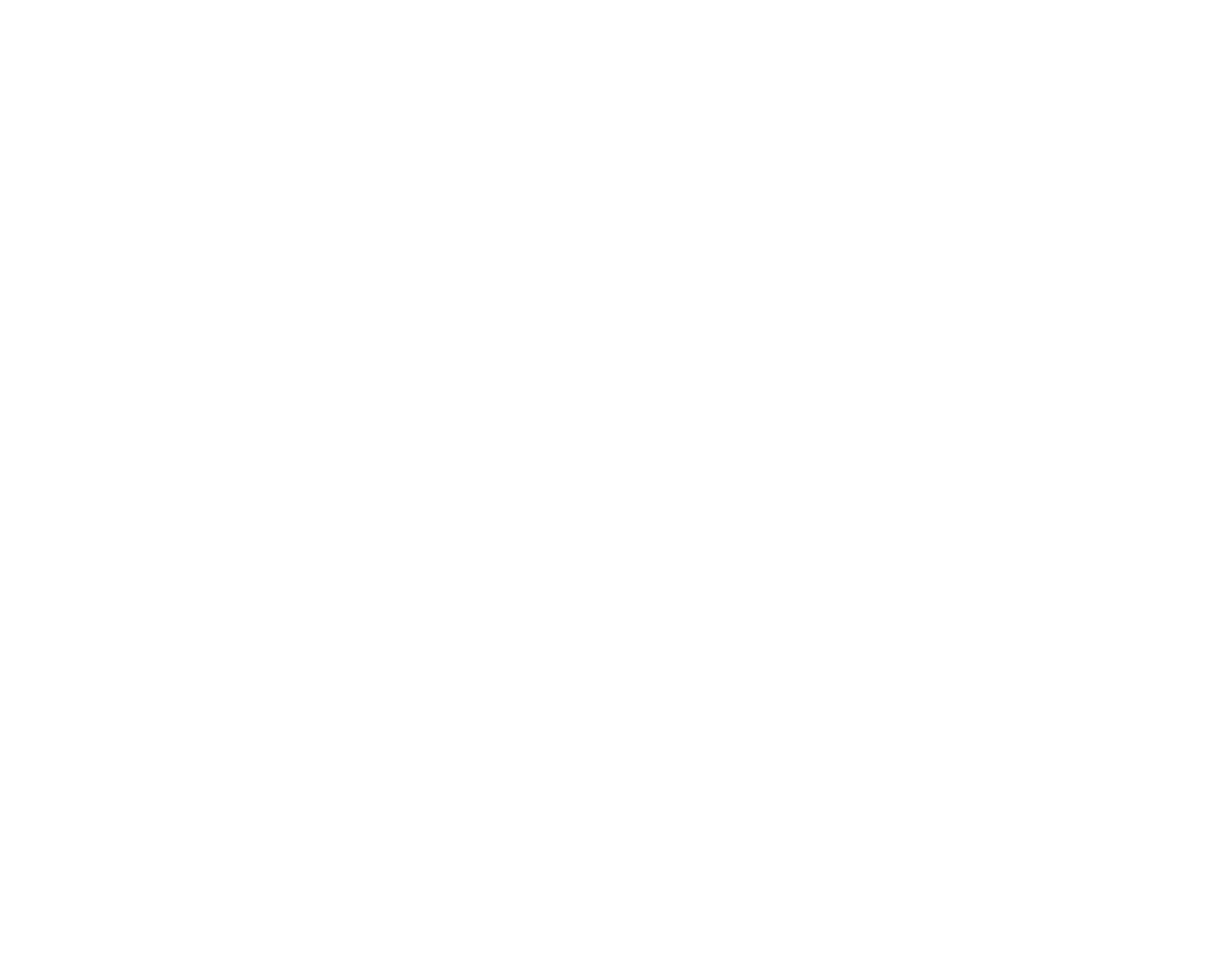
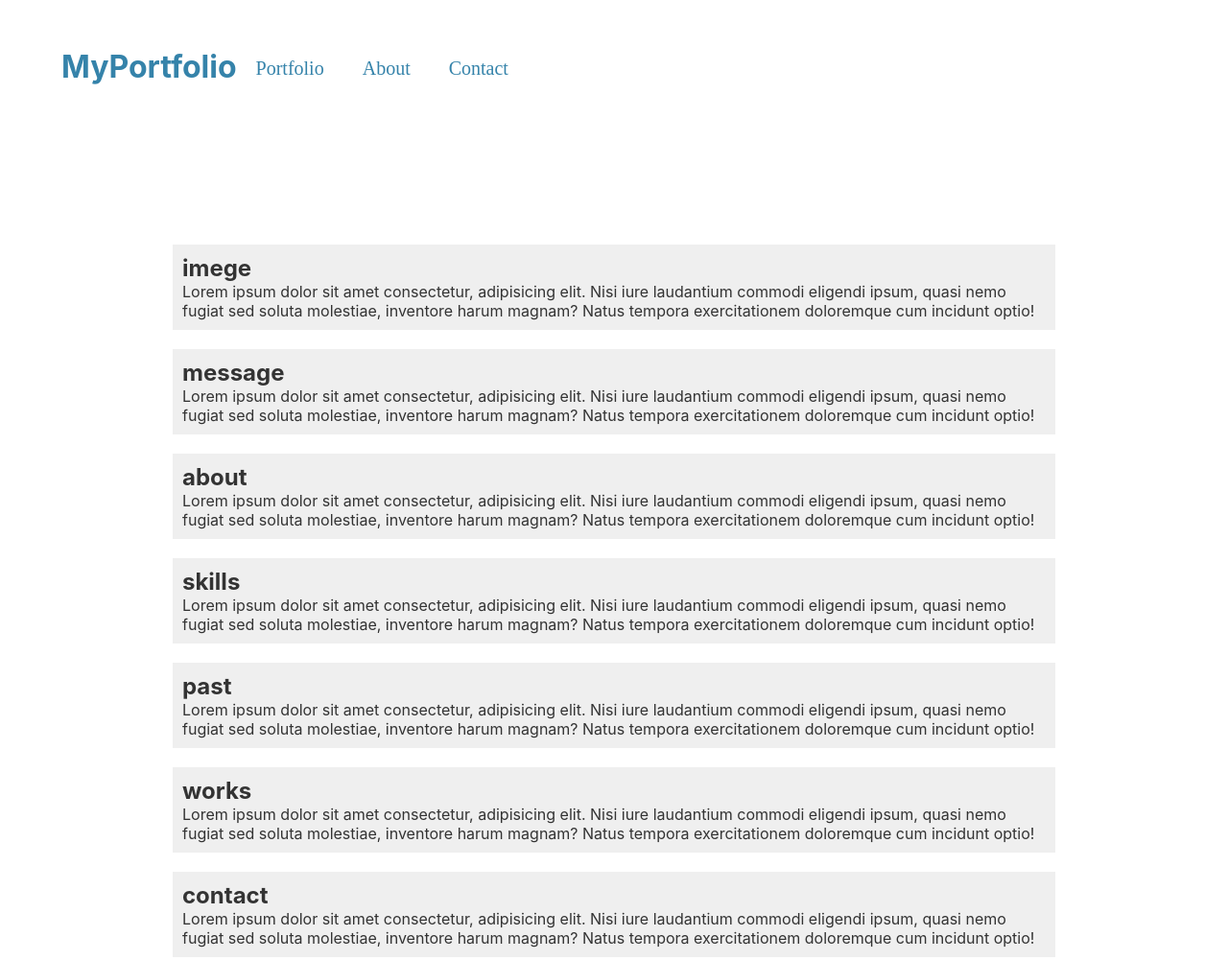
Before and after one commit to may-tech/portfolio_site, a plain HTML site: page index.html in a window 1280 px wide. Shown: the whole page at 96% size. Before the commit the page ends 800 px from the top, so only its background shows below. Drawn offline with Linux system fonts and the light colour scheme.

Commit message:
[add] global-nav, section の追加

```diff
--- a/index.html
+++ b/index.html
@@ -7,7 +7,54 @@
   <title>MyPortfolio</title>
 </head>
 <body>
-  <header></header>
+  <header>
+    <div class="header_container">
+      <div class="logo">
+        <a href="index.html">
+          <h1>MyPortfolio</h1>
+        </a>
+      </div>
+      <nav>
+        <ul class="global-nav">
+          <li><a href="portfolio.html">Portfolio</a></li>
+          <li><a href="About.html">About</a></li>
+          <li><a href="Contact.html">Contact</a></li>
+        </ul>
+      </nav>
+    </div>
+  </header>
+  <div id="wrap">
+    <div class="content">
+      <section class="image">
+        <h1>imege</h1>
+        <p>Lorem ipsum dolor sit amet consectetur, adipisicing elit. Nisi iure laudantium commodi eligendi ipsum, quasi nemo fugiat sed soluta molestiae, inventore harum magnam? Natus tempora exercitationem doloremque cum incidunt optio!</p>
+      </section>
+      <section class="message">
+        <h1>message</h1>
+        <p>Lorem ipsum dolor sit amet consectetur, adipisicing elit. Nisi iure laudantium commodi eligendi ipsum, quasi nemo fugiat sed soluta molestiae, inventore harum magnam? Natus tempora exercitationem doloremque cum incidunt optio!</p>
+      </section>
+      <section class="about">
+        <h1>about</h1>
+        <p>Lorem ipsum dolor sit amet consectetur, adipisicing elit. Nisi iure laudantium commodi eligendi ipsum, quasi nemo fugiat sed soluta molestiae, inventore harum magnam? Natus tempora exercitationem doloremque cum incidunt optio!</p>
+      </section>
+      <section class="skills">
+        <h1>skills</h1>
+        <p>Lorem ipsum dolor sit amet consectetur, adipisicing elit. Nisi iure laudantium commodi eligendi ipsum, quasi nemo fugiat sed soluta molestiae, inventore harum magnam? Natus tempora exercitationem doloremque cum incidunt optio!</p>
+      </section>
+      <section class="past">
+        <h1>past</h1>
+        <p>Lorem ipsum dolor sit amet consectetur, adipisicing elit. Nisi iure laudantium commodi eligendi ipsum, quasi nemo fugiat sed soluta molestiae, inventore harum magnam? Natus tempora exercitationem doloremque cum incidunt optio!</p>
+      </section>
+      <section class="works">
+        <h1>works</h1>
+        <p>Lorem ipsum dolor sit amet consectetur, adipisicing elit. Nisi iure laudantium commodi eligendi ipsum, quasi nemo fugiat sed soluta molestiae, inventore harum magnam? Natus tempora exercitationem doloremque cum incidunt optio!</p>
+      </section>
+      <section class="contact">
+        <h1>contact</h1>
+        <p>Lorem ipsum dolor sit amet consectetur, adipisicing elit. Nisi iure laudantium commodi eligendi ipsum, quasi nemo fugiat sed soluta molestiae, inventore harum magnam? Natus tempora exercitationem doloremque cum incidunt optio!</p>
+      </section>
+    </div>
+  </div>
   <footer></footer>
 
   <script src="main.js"></script>
--- a/styles.css
+++ b/styles.css
@@ -0,0 +1,130 @@
+@charset "utf-8";
+
+p,h1,h2,h3,h4,h5,h6{
+  margin:0;
+}
+
+img{
+  vertical-align:bottom;
+}
+
+ul{
+  margin:0;
+  padding:0;
+}
+
+body{
+  overflow-x: hidden;
+  overflow-y: scroll;
+  font-family: "SF Pro JP","SF Pro Text","SF Pro Icons","Hiragino Kaku Gothic Pro","ヒラギノ角ゴ Pro W3",メイリオ,Meiryo,"ＭＳ Ｐゴシック","Helvetica Neue",Helvetica,Arial,sans-serif;
+  color: #333;
+}
+
+header{
+  position: fixed;
+  z-index: 99;
+  top: 0;
+  left: 0;
+  width: 100%;
+  transition-duration: .5s;
+  padding-top: 90px;
+  margin-top: -90px;
+}
+
+a{
+  color:#3583aa;
+  text-decoration:none;
+}
+
+a:visited{
+  color:#788d98;
+}
+
+a:hover{
+  text-decoration:underline;
+}
+
+.logo{
+  float:left;
+  margin-top:50px;
+}
+
+.global-nav{
+  /* float:right; */
+  margin-top:60px;
+  display: flex;
+}
+
+.global-nav li{
+  /* float:left; */
+  margin:0 20px;
+  font-size:20px;
+  list-style:none;
+  font-family:'Bitter', serif;
+}
+
+/* .global-nav li a{
+  color:#ffffff;
+} */
+
+.global-nav li a:hover{
+  border-bottom:2px solid #ffffff;
+  padding-bottom:3px;
+  text-decoration: none;
+}
+
+.header_container{
+  display: flex;
+  justify-content: flex-start;
+  width: 90%;
+  max-width: 1400px;
+  margin: auto;
+}
+
+#wrap{
+  clear:both;
+  background-color:#ffffff;
+  margin-top:220px;
+  padding:35px 0;
+  display: flex;
+  flex-wrap: wrap;
+}
+
+.content{
+  width:960px;
+  margin:0 auto;
+}
+
+.about,.image,.message,.skills,.past,.works,.contact{
+  margin: 0 20px 20px;
+  padding: 10px;
+  background: #efefef;
+}
+
+.image{
+
+}
+
+.message{
+
+}
+
+.about{
+
+}
+
+.skills{
+
+}
+
+.past{
+
+}
+
+.works{
+
+}
+
+.contact{
+
+}
```
